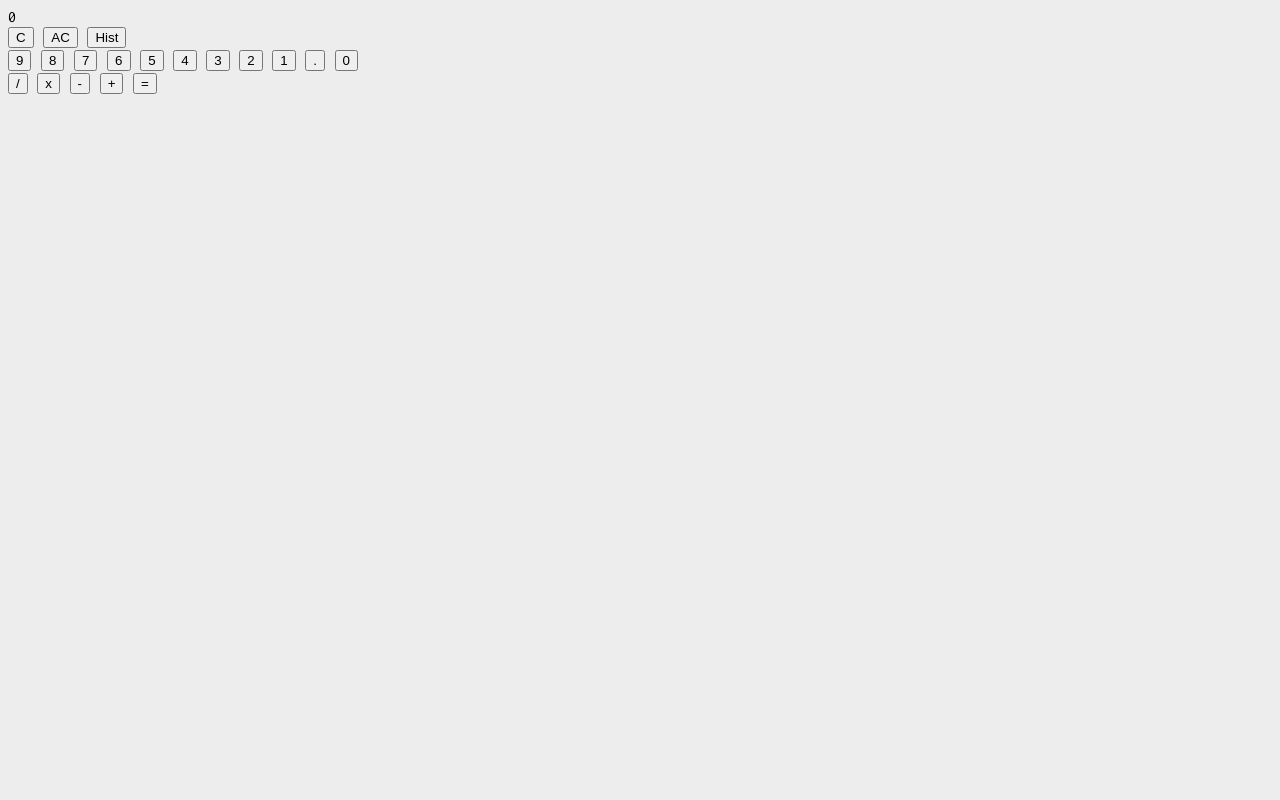
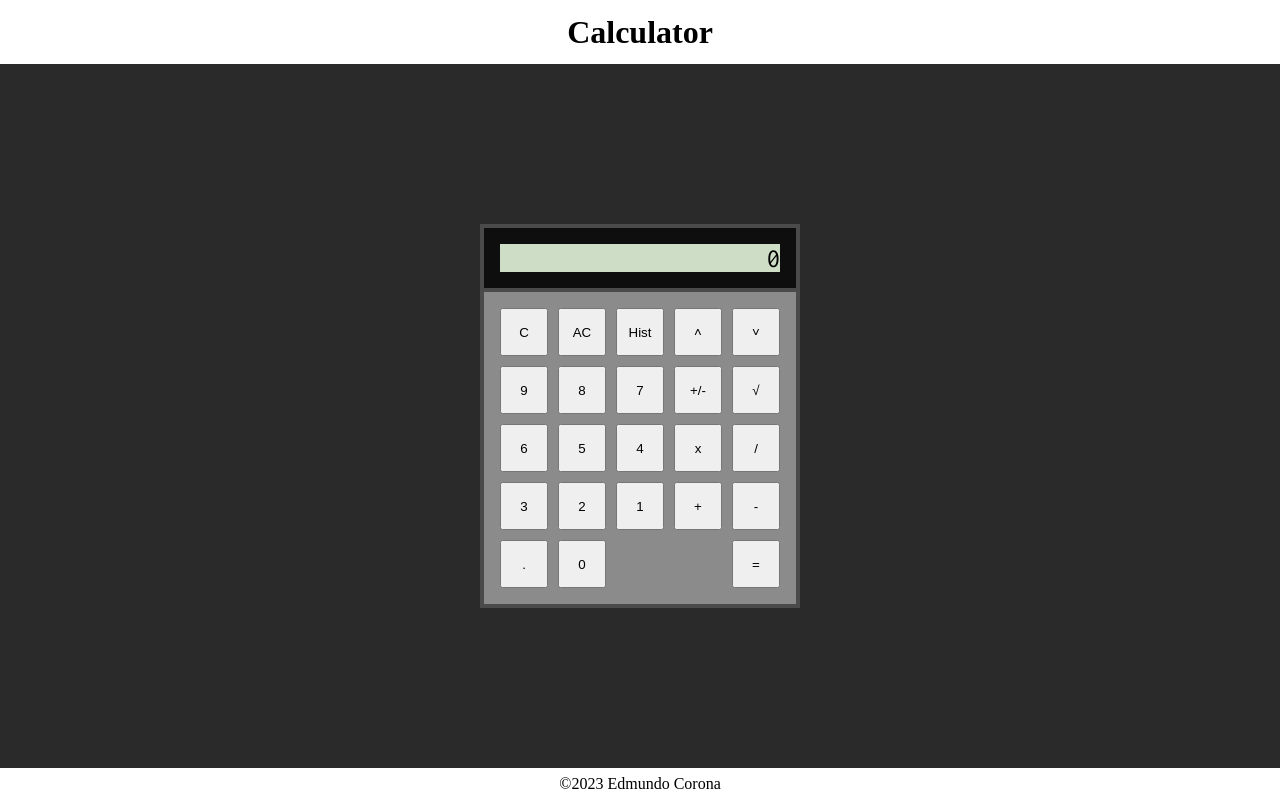
Before and after one commit to edmundocorona/odin-calculator, a plain HTML site: page index.html in a window 1280 px wide. Drawn offline with Linux system fonts and the light colour scheme.

Commit message:
update: add basic style

```diff
--- a/index.html
+++ b/index.html
@@ -11,8 +11,14 @@
   <script src="javascript.js" defer></script>
 </head>
 <body>
+  <div id="header">
+    <h1>Calculator</h1>
+  </div>
+  <div id="content">
     <div id="calculator">
+      <div id="display-border">
         <div id="display">0</div>
+      </div>
       <div id="pad">
         <div id="first-col">
           <div id="options">
@@ -21,29 +27,49 @@
             <button id="Hist" class="option">Hist</button>
           </div>
           <div id="numbers">
-          <button id="9" class="number">9</button>
-          <button id="8" class="number">8</button>
-          <button id="7" class="number">7</button>
-          <button id="6" class="number">6</button>
-          <button id="5" class="number">5</button>
-          <button id="4" class="number">4</button>
-          <button id="3" class="number">3</button>
-          <button id="2" class="number">2</button>
-          <button id="1" class="number">1</button>
+            <div class="number-row">
+              <button id="nine" class="number">9</button>
+              <button id="eight" class="number">8</button>
+              <button id="seven" class="number">7</button>
+            </div>
+            <div class="number-row">
+              <button id="six" class="number">6</button>
+              <button id="five" class="number">5</button>
+              <button id="four" class="number">4</button>
+            </div>
+            <div class="number-row">
+              <button id="three" class="number">3</button>
+              <button id="two" class="number">2</button>
+              <button id="one" class="number">1</button>
+            </div>
+            <div class="number-row">
               <button id="dot" class="number">.</button>
-          <button id="0" class="number">0</button>
+              <button id="zero" class="number">0</button>
+            </div>
           </div>
         </div>
         <div id="second-col">
           <div id="operators">
-          <button id="divide" class="operator">/</button>
+            <button id="divide" class="operator">˄</button>
+            <button id="subtract" class="operator">+/-</button>
             <button id="multiply" class="operator">x</button>
-          <button id="subtract" class="operator">-</button>
             <button id="add" class="operator">+</button>
+          </div>
+        </div>
+        <div id="third-col">
+          <div id="operators-extra">
+            <button id="divide" class="operator">˅</button>
+            <button id="subtract" class="operator">√</button>
+            <button id="multiply" class="operator">/</button>
+            <button id="add" class="operator">-</button>
             <button id="equals" class="operator">=</button>
           </div>
         </div>
       </div>
     </div>
+  </div>
+  <div id="footer">
+    ©2023 Edmundo Corona
+  </div>
 </body>
 </html>
--- a/styles.css
+++ b/styles.css
@@ -1,8 +1,103 @@
 body {
-  background-color: #ededed;
+  margin: 0;
+  height: 100vh;
+  display: flex;
+  flex-direction: column;
+}
+
+#header,
+#footer {
+  display: flex;
+  align-items: center;
+  justify-content: center;
+}
+
+#header {
+  height: 64px;
+}
+
+#footer {
+  height: 32px;
+}
+
+h1 {
+  margin: 0;
+}
+
+#content {
+  background-color: #2a2a2a;
   font-family: 'Roboto Mono', monospace;
+  font-size: 16pt;
+  display: flex;
+  flex: 1;
+  justify-content: center;
+  align-items: center;
+}
+
+#calculator {
+  display: flex;
+  flex-direction: column;
+  max-width: 320px;
+  padding: 4px;
+  gap: 4px;
+  background-color: #4a4a4a;
+  box-sizing: border-box;
+}
+
+#display-border {
+  background-color: rgb(14, 14, 14);
+  padding: 16px;
 }
 
 #display {
+  background-color: rgb(205, 221, 198);
   font-family: 'Inconsolata', monospace;
+  font-size: 20pt;
+  text-align: right;
 }
+
+#pad {
+  background-color: rgb(139, 139, 139);
+  padding: 16px;
+  display: flex;
+  gap: 10px;
+}
+
+#first-col {
+  display: flex;
+  flex-direction: column;
+  gap: 10px;
+}
+
+#options,
+.number-row {
+  display: flex;
+  gap: 10px;
+}
+
+#numbers {
+  display: flex;
+  flex-wrap: wrap;
+  gap: 10px;
+}
+
+#operators,
+#operators-extra {
+  display: flex;
+  flex-direction: column;
+  justify-content: space-between;
+  gap: 10px;
+}
+
+button {
+  min-width: 48px;
+  min-height: 48px;
+}
+
+#add {
+  flex: 1;
+}
+
+#zero {
+  flex: 1;
+}
```
Lines whose indentation alone changed are shown as unchanged.
